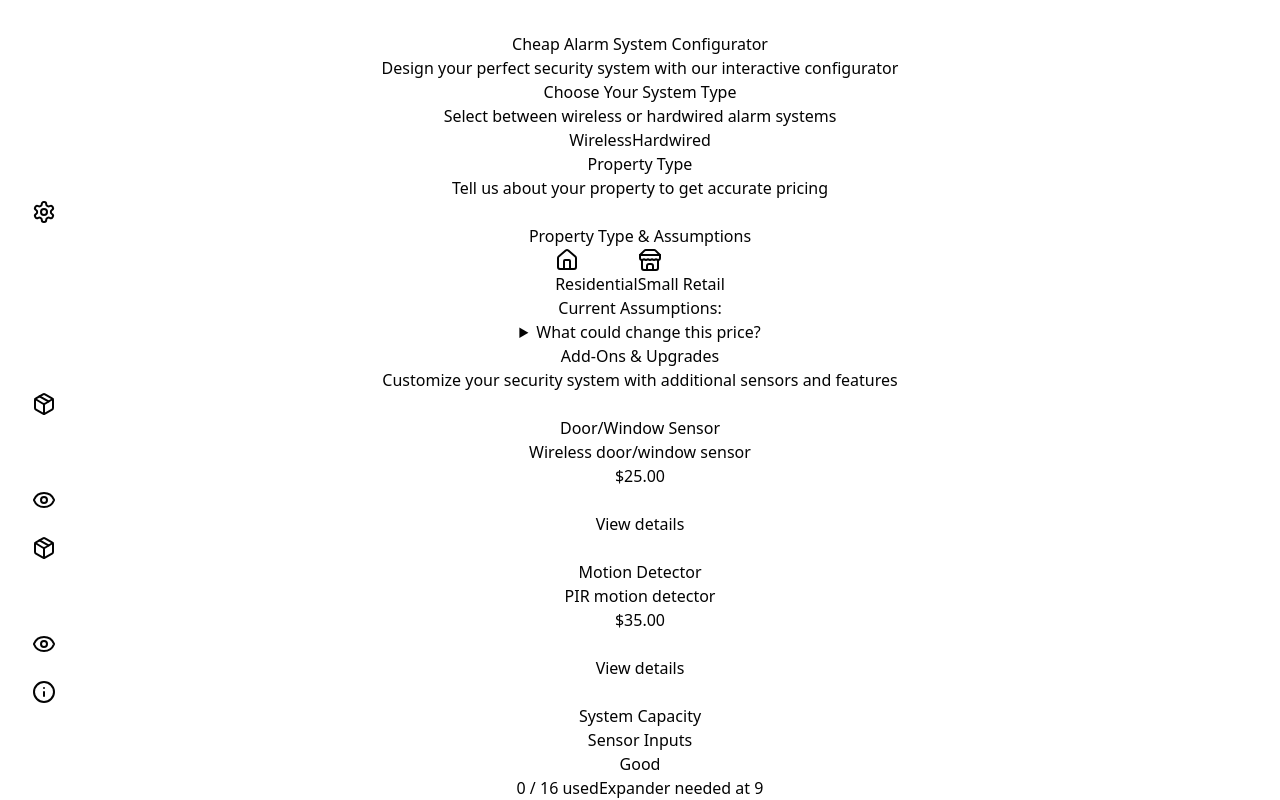
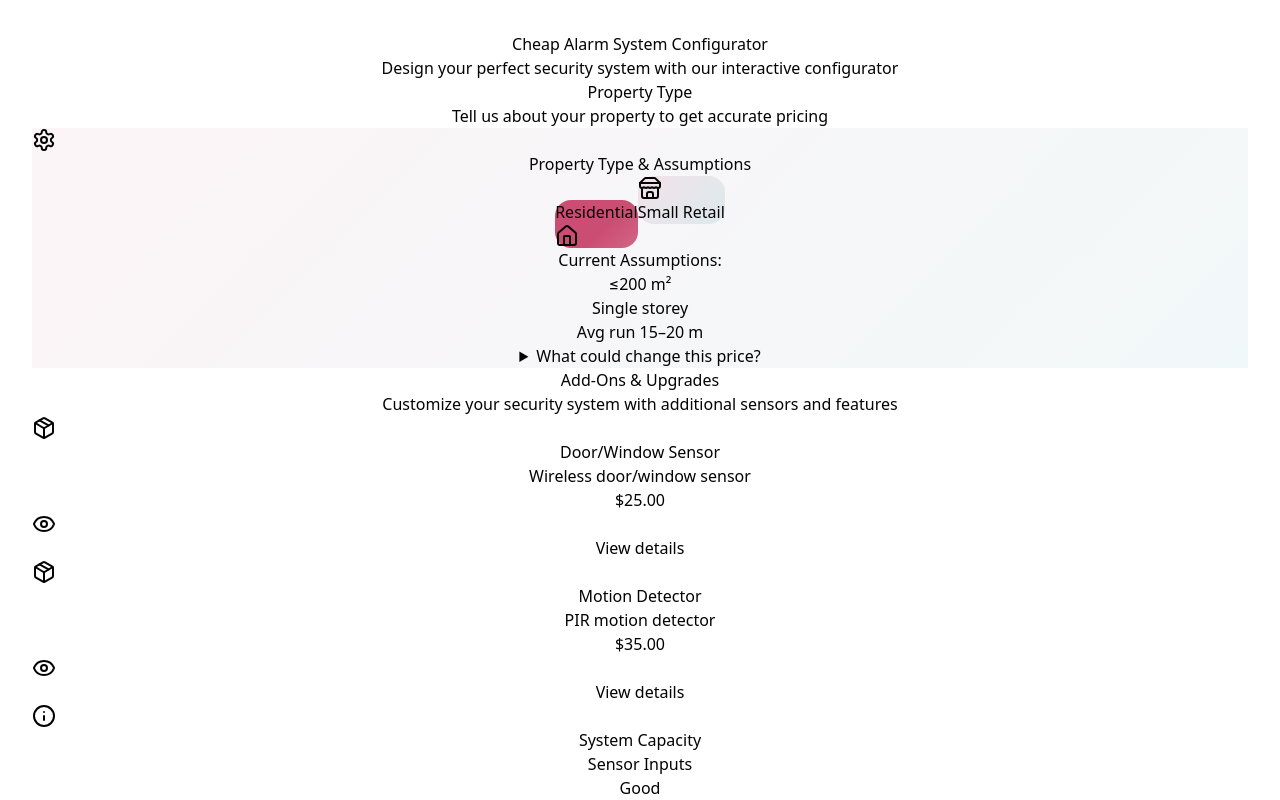
Before and after one commit to storpa26/cheapalarm-calculator, a React (Vite) app: page /alarm in a window 1280 px wide. Shown: the top 800 px of the page. Built offline with nearby package versions, Linux system fonts and the light colour scheme.

Commit message:
updated buttons

```diff
--- a/src/components/Product/ContextSwitcher.jsx
+++ b/src/components/Product/ContextSwitcher.jsx
@@ -1,5 +1,6 @@
 import { Button } from '../../shared/ui/button';
 import { Badge } from '../../shared/ui/badge';
+import { useEffect, useRef, useState } from 'react';
 import { Settings, Home, Store } from 'lucide-react';
 
 const contextLabels = {
@@ -24,33 +25,70 @@ export function ContextSwitcher({
   className
 }) {
   const contexts = ['residential', 'retail'];
+  const [animatedContext, setAnimatedContext] = useState(null);
+  const timerRef = useRef(null);
+  useEffect(() => () => { if (timerRef.current) clearTimeout(timerRef.current); }, []);
 
   return (
-    <div className={`bg-muted/30 rounded-lg p-6 ${className || ''}`}>
+    <div className={`rounded-2xl p-6 ${className || ''}`} style={{ background: 'linear-gradient(135deg, hsl(var(--primary)/0.06), hsl(var(--secondary)/0.06))' }}>
       <div className="space-y-4">
         <div className="flex items-center gap-2">
           <Settings className="w-5 h-5 text-primary" />
           <h3 className="font-semibold">Property Type & Assumptions</h3>
         </div>
 
-        <div className="flex justify-center gap-3">
+        <div className="flex justify-center gap-6">
           {contexts.map(context => {
             const Icon = contextIcons[context];
             const isActive = context === currentContext;
 
             return (
-              <Button
+              <button
                 key={context}
-                variant={isActive ? "default" : "outline"}
-                className={`
-                  h-24 w-24 flex-col gap-2 p-4
-                  ${isActive ? 'bg-primary text-primary-foreground' : 'hover:bg-primary/5'}
+                onClick={(e) => {
+                  if (context !== currentContext) {
+                    onContextChange(context);
+                    // Persist animation class via state for ~1.1s
+                    setAnimatedContext(context);
+                    if (timerRef.current) clearTimeout(timerRef.current);
+                    timerRef.current = setTimeout(() => setAnimatedContext(null), 1150);
+                  } else {
+                    onContextChange(context);
+                  }
+                }}
+                className={`group neon-ring ${animatedContext === context ? 'neon-animate' : ''} relative h-28 w-44 rounded-2xl px-5 py-4 flex items-center justify-center gap-3
+                  transition-all duration-300 ease-out
+                  ${isActive ? 'translate-y-0' : 'translate-y-[2px]'}
+                  ${isActive ? 'shadow-[0_10px_30px_-10px_rgba(233,30,99,0.6),inset_0_-4px_0_rgba(0,0,0,0.2)]' : 'shadow-[0_8px_20px_-10px_rgba(233,30,99,0.25),inset_0_-2px_0_rgba(233,30,99,0.15)]'}
+                  ${isActive ? 'bg-gradient-to-br from-primary to-primary/80 text-primary-foreground' : 'bg-gradient-to-br from-primary/10 via-secondary/10 to-primary/10 text-foreground'}
+                  hover:translate-y-[-2px] hover:ring-2 hover:ring-primary/40 hover:rounded-2xl
+                  active:translate-y-[1px] active:shadow-[inset_0_4px_10px_rgba(0,0,0,0.2)]
+                  border border-primary/30
                 `}
-                onClick={() => onContextChange(context)}
+                style={{
+                  backgroundImage: isActive
+                    ? 'linear-gradient(135deg, hsl(var(--primary)) 0%, hsl(var(--primary)) 60%, hsl(var(--primary)/0.85) 100%)'
+                    : 'linear-gradient(135deg, hsl(var(--primary)/0.12) 0%, hsl(var(--secondary)/0.12) 100%)'
+                }}
               >
-                <Icon className="w-5 h-5" />
-                <span className="text-sm font-medium text-center leading-tight">{contextLabels[context]}</span>
-              </Button>
+                {/* Left label + icon for Residential, right icon + label for Retail */}
+                {context === 'residential' ? (
+                  <>
+                    <span className={`text-sm font-semibold transition-colors duration-300 ${isActive ? 'text-primary-foreground drop-shadow-sm' : 'text-foreground'}`}>{contextLabels[context]}</span>
+                    <div className={`w-12 h-12 rounded-xl flex items-center justify-center transition-transform duration-300 ${isActive ? 'bg-primary/30 scale-105' : 'bg-primary/10 scale-100 group-hover:scale-105'}`}>
+                      <Icon className="w-6 h-6" />
+                    </div>
+                  </>
+                ) : (
+                  <>
+                    <div className={`w-12 h-12 rounded-xl flex items-center justify-center transition-transform duration-300 ${isActive ? 'bg-primary/30 scale-105' : 'bg-primary/10 scale-100 group-hover:scale-105'}`}>
+                      <Icon className="w-6 h-6" />
+                    </div>
+                    <span className={`text-sm font-semibold transition-colors duration-300 ${isActive ? 'text-primary-foreground drop-shadow-sm' : 'text-foreground'}`}>{contextLabels[context]}</span>
+                  </>
+                )}
+                {/* Hover ring respects rounded corners via Tailwind ring and rounded-2xl */}
+              </button>
             );
           })}
         </div>
@@ -59,7 +97,7 @@ export function ContextSwitcher({
           <h4 className="text-sm font-medium text-muted-foreground">Current Assumptions:</h4>
           <div className="flex flex-wrap gap-2">
             {(assumptions || defaultChips[currentContext] || []).map((assumption, index) => (
-              <Badge key={index} variant="secondary" className="text-xs">
+              <Badge key={index} variant="outline" className="text-xs bg-primary/5 border-primary/30 text-primary">
                 {assumption}
               </Badge>
             ))}
--- a/src/index.css
+++ b/src/index.css
@@ -1,6 +1,37 @@
 @tailwind base;
 @tailwind components;
 @tailwind utilities;
+
+/* Neon ring effect for active property buttons */
+.neon-ring {
+  position: relative;
+  border-radius: 1rem; /* match rounded-2xl */
+  --angle: 0deg;
+}
+.neon-ring::after {
+  content: "";
+  position: absolute;
+  inset: -2px; /* slightly outside to sit on border */
+  padding: 2px;
+  border-radius: inherit;
+  background: conic-gradient(from var(--angle), hsl(var(--primary)) 0%, hsl(var(--primary)/0.3) 35%, hsl(var(--primary)) 70%, hsl(var(--primary)/0.3) 100%);
+  -webkit-mask:
+    linear-gradient(#000 0 0) content-box,
+    linear-gradient(#000 0 0);
+  -webkit-mask-composite: xor;
+  mask-composite: exclude;
+  opacity: 0;
+  pointer-events: none;
+  filter: drop-shadow(0 0 6px hsl(var(--primary))) drop-shadow(0 0 12px hsl(var(--primary)/0.5));
+}
+.neon-animate::after {
+  animation: neon-sweep 1100ms linear 1;
+}
+@keyframes neon-sweep {
+  0% { opacity: 1; --angle: 0deg; }
+  90% { opacity: 1; --angle: 360deg; }
+  100% { opacity: 0; --angle: 360deg; }
+}
 
 :root {
   /* Light theme colors - Custom Brand Colors */
--- a/src/pages/AlarmPage.jsx
+++ b/src/pages/AlarmPage.jsx
@@ -1,5 +1,4 @@
 import { useState, useCallback } from 'react';
-import { ProductTypeToggle } from '../components/Product/ProductTypeToggle';
 import { ContextSwitcher } from '../components/Product/ContextSwitcher';
 import { AddOnsSection } from '../components/Product/AddOnsSection';
 import { LeadCaptureForm } from '../components/Product/LeadCaptureForm';
@@ -77,23 +76,7 @@ export default function AlarmPage() {
 
       {/* Main Content */}
       <main className="pb-24">
-        {/* Product Type Selection */}
-        <section className="py-8 px-4 bg-muted/30">
-          <div className="container mx-auto max-w-6xl">
-            <div className="text-center mb-8">
-              <h2 className="text-2xl font-bold mb-4">Choose Your System Type</h2>
-              <p className="text-muted-foreground">
-                Select between wireless or hardwired alarm systems
-              </p>
-            </div>
-            <div className="flex justify-center">
-              <ProductTypeToggle
-                value={productType}
-                onChange={setProductType}
-              />
-            </div>
-          </div>
-        </section>
+        {/* Product Type Selection removed per request (quiz will decide later) */}
 
         {/* Context Selection */}
         <section className="py-8 px-4">
@@ -106,8 +89,8 @@ export default function AlarmPage() {
             </div>
             <div className="flex justify-center">
               <ContextSwitcher
-                value={context}
-                onChange={setContext}
+                currentContext={context}
+                onContextChange={setContext}
               />
             </div>
           </div>
```
